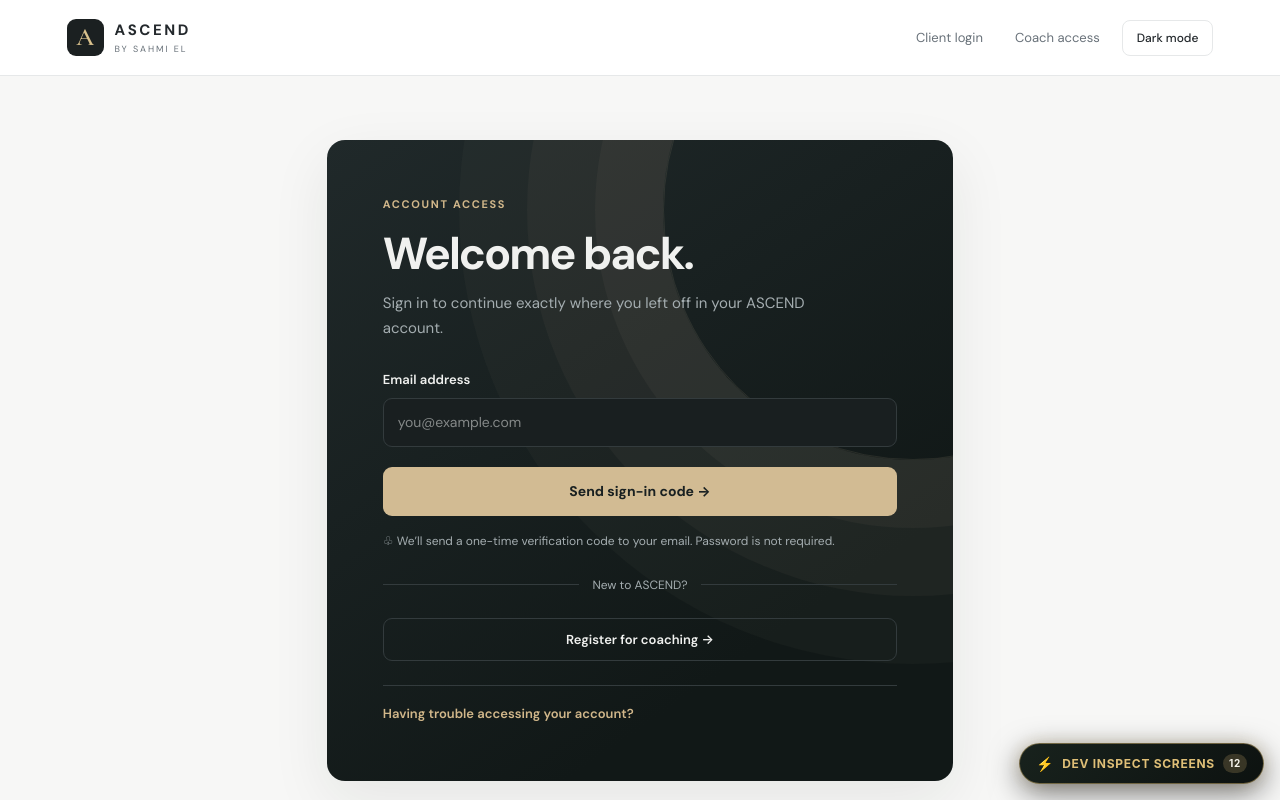
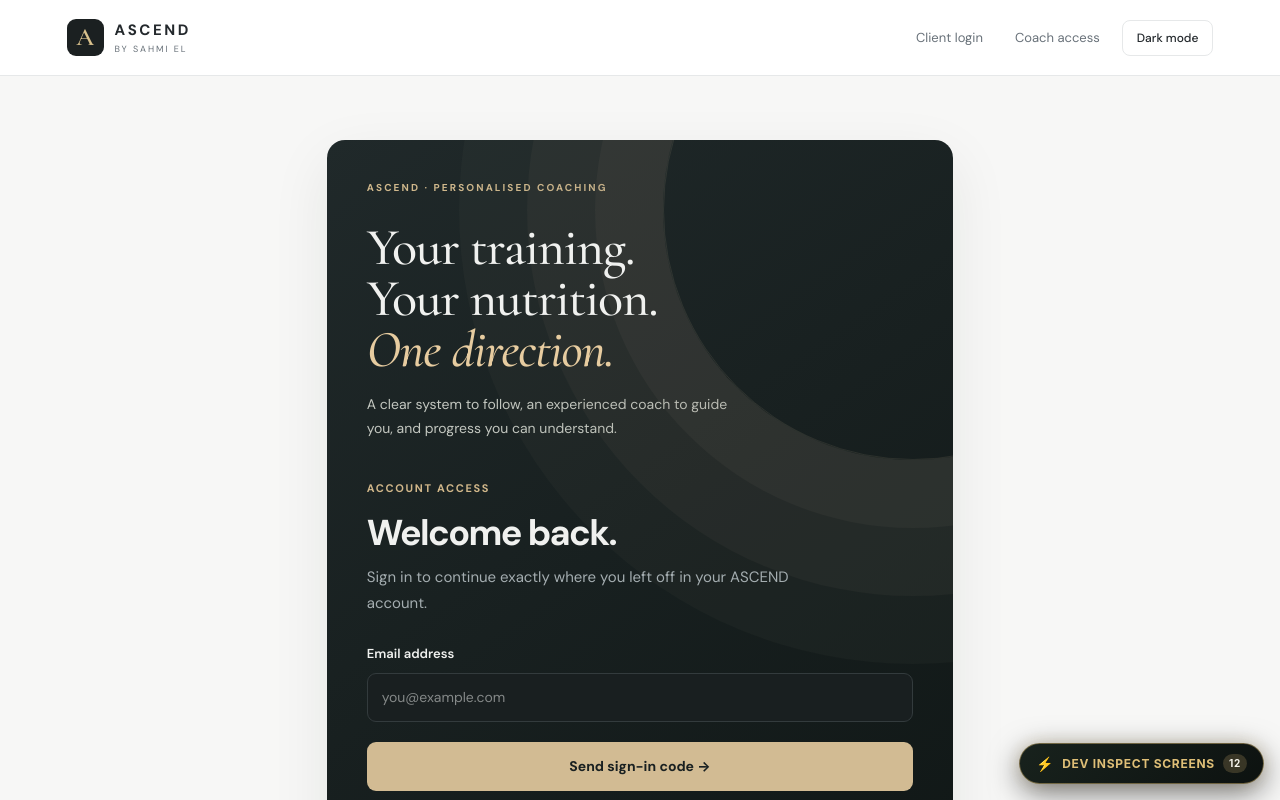
Before and after one commit to Sahmio2/Ascend_Full_Site, a Next.js app: page /login in a window 1280 px wide. Shown: the top 800 px of the page. Built offline with nearby package versions, Linux system fonts and the light colour scheme.

Commit message:
Keep the original coaching content around the sign-in form

```diff
--- a/src/features/ascend/access/AccessShell.tsx
+++ b/src/features/ascend/access/AccessShell.tsx
@@ -82,20 +82,11 @@ export default function AccessShell({
 
       {hideSideArt ? (
         children
-      ) : formOnCircleCard ? (
-        <main className="access-layout access-layout-centered">
-          <div className="access-side-art access-circle-form">
-            {formSection}
-          </div>
-        </main>
       ) : (
-        <main className="access-layout">
-          {formSection}
+        <main className={formOnCircleCard ? "access-layout access-layout-centered" : "access-layout"}>
+          {!formOnCircleCard && formSection}
 
-          <aside
-            className={`access-side-art ${isCoach ? "intro-coach" : ""}`}
-            aria-label="ASCEND coaching experience"
-          >
+          <div className={`access-side-art${isCoach ? " intro-coach" : ""}${formOnCircleCard ? " access-circle-form" : ""}`}>
             <div>
               <div className="access-art-kicker">
                 {isCoach ? "PRIVATE WORKSPACE · COACH" : "ASCEND · PERSONALISED COACHING"}
@@ -121,6 +112,8 @@ export default function AccessShell({
                   : "A clear system to follow, an experienced coach to guide you, and progress you can understand."}
               </p>
             </div>
+
+            {formOnCircleCard && formSection}
 
             <div className="access-art-bottom">
               <strong>{isCoach ? "Built around Sahmi’s decisions" : "How ASCEND works"}</strong>
@@ -158,7 +151,7 @@ export default function AccessShell({
                 )}
               </div>
             </div>
-          </aside>
+          </div>
         </main>
       )}
 
--- a/src/styles/ascend-access.css
+++ b/src/styles/ascend-access.css
@@ -775,7 +775,8 @@
 
 .access-side-art.access-circle-form {
   min-height: auto;
-  padding: clamp(22px, 6vw, 56px);
+  gap: clamp(24px, 5vw, 40px);
+  padding: clamp(22px, 6vw, 40px);
   color: var(--access-ink);
 }
 
@@ -795,3 +796,11 @@
   border: 0;
   box-shadow: none;
 }
+
+.access-circle-form .access-art-title {
+  font-size: clamp(36px, 5vw, 52px);
+}
+
+.access-circle-form .access-headline {
+  font-size: clamp(28px, 4vw, 36px);
+}
```
